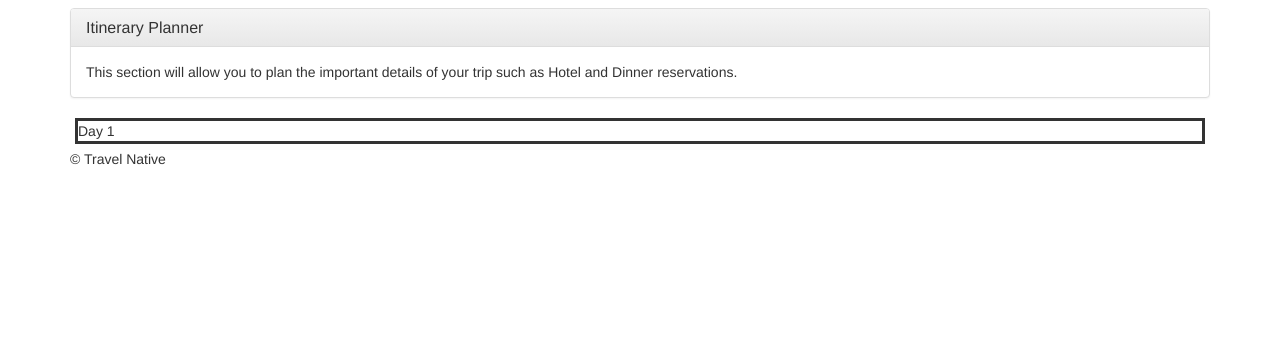
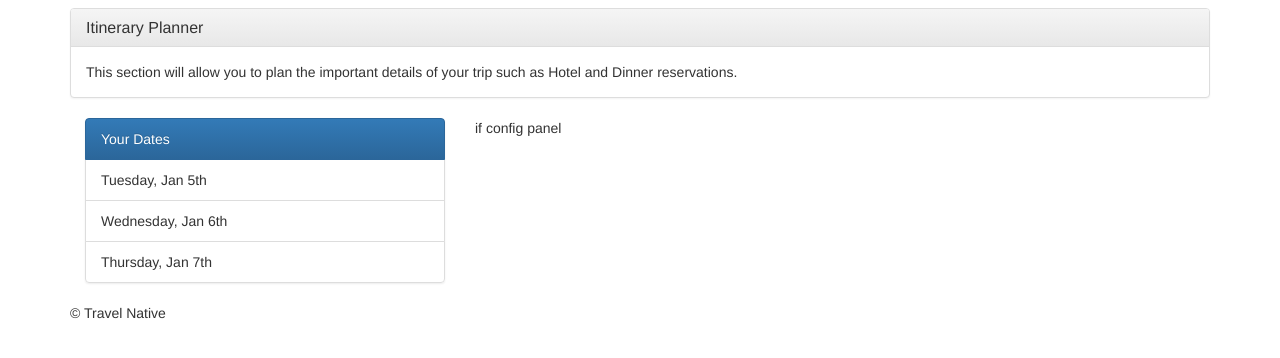
Before and after one commit to matthewdalby73/travel_native_ui, a plain HTML site: page html/itinerary-main.html in a window 1280 px wide. Shown: the part 152-510 px from the top of the page. Drawn offline with nearby package versions, Linux system fonts and the light colour scheme.

Commit message:
ui updates

```diff
--- a/html/itinerary-main.html
+++ b/html/itinerary-main.html
@@ -47,10 +47,31 @@
                     width: 500;
                 }
             </style>
-            <div class="itinerary-day-cell">
-                Day 1
 
-            </div>
+            <!-- BEGIN: Itinerary planner section. -->
+                <div class="container">
+                    <div class="row">
+                        <!-- BEGIN: Itinerary panel -->
+                            <div class="col-md-4">
+                                <ul class="list-group">
+                                  <li class="list-group-item active">Your Dates</li>
+                                  <li class="list-group-item">Tuesday, Jan 5th</li>
+                                  <li class="list-group-item">Wednesday, Jan 6th</li>
+                                  <li class="list-group-item">Thursday, Jan 7th</li>
+                                </ul>
+                            </div>
+                        <!-- END: Itinerary panel -->
+
+                        <!-- BEGIN: Planner detail panel -->
+                            <div class="col-md-4">
+                                if config panel
+                            </div>
+                        <!-- END: Planner detail panel -->
+                    </div>
+                </div>
+            <!-- END: Itinerary planner section. -->
+
+
 
 		      <footer>
 		        <p>&copy; Travel Native</p>
```
Also changed, not shown: html/left_master_nav.html (+5 -0 lines).
